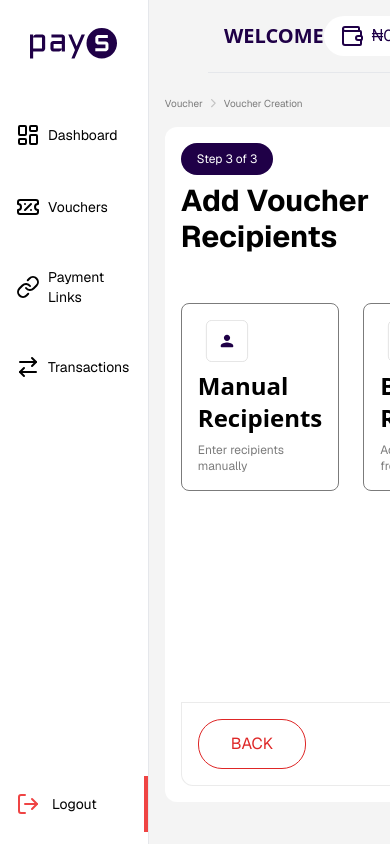
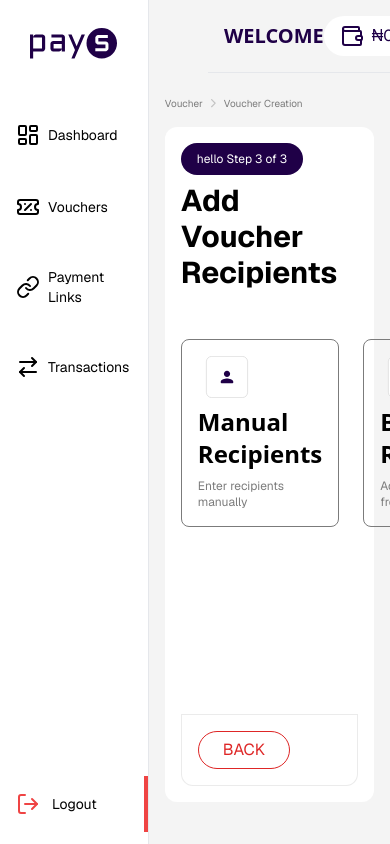
Before and after one commit to cargle-org/pays-client-v2, a Next.js app: page /dashboard/vouchers/create/recipients in a window 390 px wide. Built offline with nearby package versions, Linux system fonts and the light colour scheme; no server answers.

Commit message:
fix: fixed responsiveness style for create recipient page

```diff
--- a/app/(dashboard)/dashboard/vouchers/create/recipients/page.tsx
+++ b/app/(dashboard)/dashboard/vouchers/create/recipients/page.tsx
@@ -54,11 +54,11 @@ const Recipients = () => {
             className="flex gap-2 items-start justify-between"
           >
             {/* left */}
-            <div className="flex flex-col w-max lg:w-[50%]">
+            <div className="flex flex-col w-full">
               <div className="rounded-xl bg-brand-white p-4 flex flex-col gap-4 justify-start min-h-[80vh]">
                 <div className="flex flex-col gap-2 justify-start w-full">
                   <div className="p-2 px-4 bg-brand-main text-brand-white font-normal text-xs w-max font-geistsans rounded-2xl">
-                    Step 3 of 3
+                    hello Step 3 of 3
                   </div>
                   <span className="font-bold font-geistsans text-3xl text-brand-dark">
                     Add Voucher Recipients
@@ -127,7 +127,7 @@ const Recipients = () => {
                 <div className="rounded-b-xl bg-brand-white p-4 flex justify-between items-center border border-brand-grayish/15 mt-auto">
                   <Link
                     href={"/dashboard/vouchers"}
-                    className="py-3 px-8 bg-transparent text-[#DE2626] border-[0.3px] border-[#DE2626] font-normal text-base w-max font-geistsans rounded-3xl uppercase cursor-pointer hover:bg-[#DE2626] hover:text-brand-white"
+                    className="py-1.5 sm:py-3 px-6 sm:px-8 bg-transparent text-[#DE2626] border-[0.3px] border-[#DE2626] font-normal text-base w-max font-geistsans rounded-3xl uppercase cursor-pointer hover:bg-[#DE2626] hover:text-brand-white"
                   >
                     Back
                   </Link>
```
